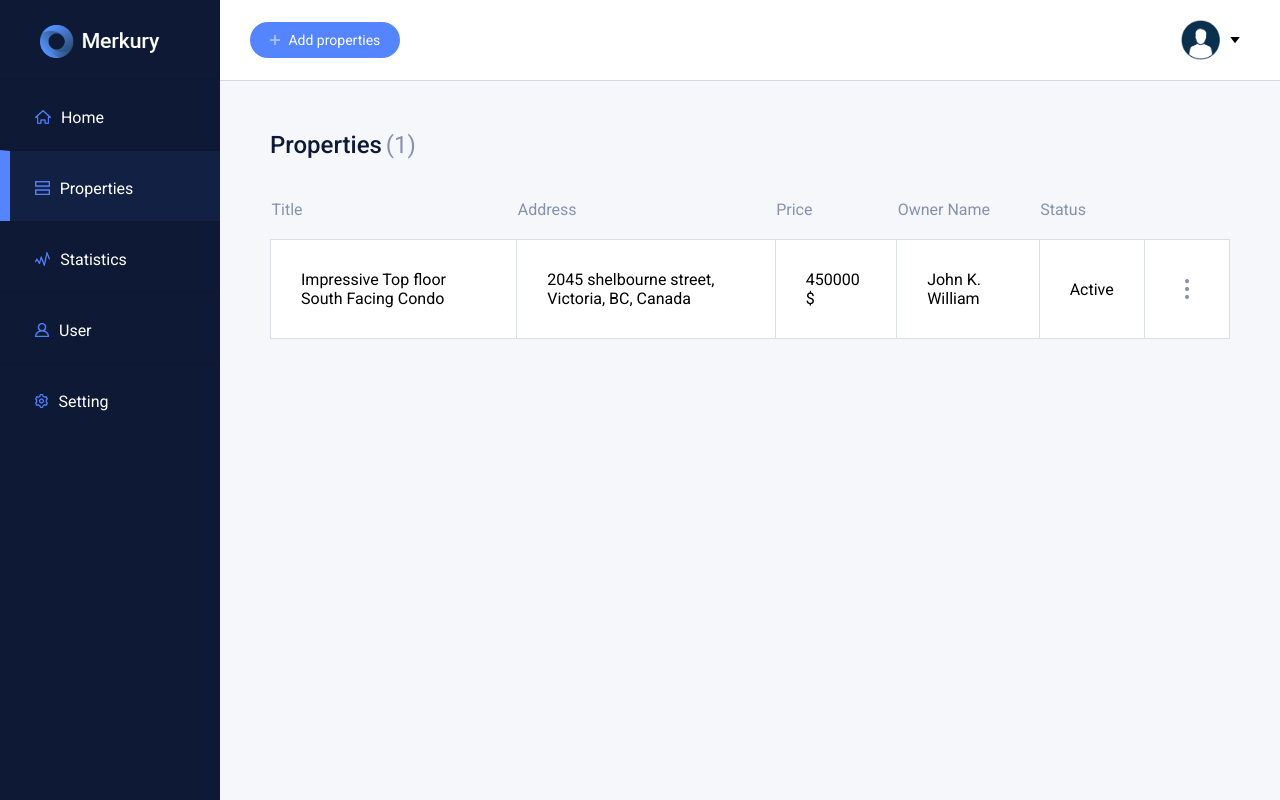
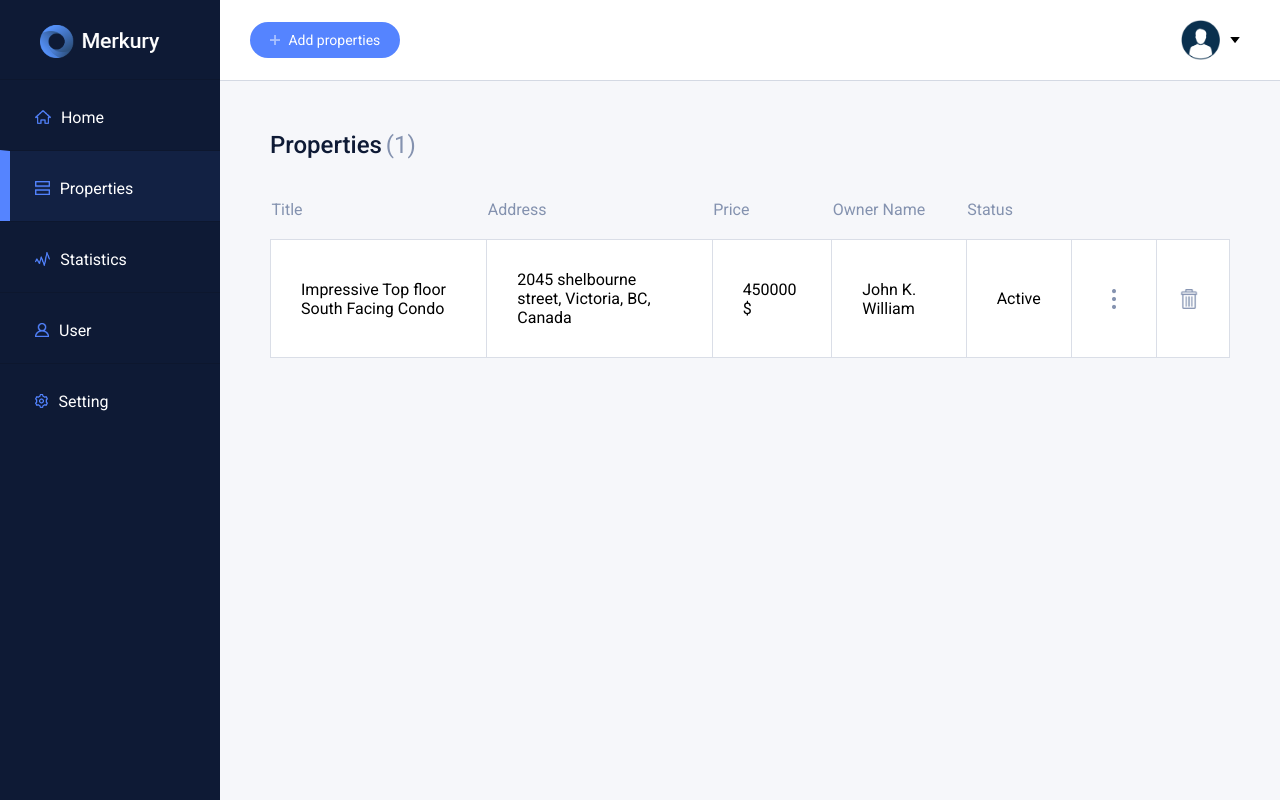
Before and after one commit to KhaledGabr/realestate, a Django app: page /dashboard/list/ in a window 1280 px wide. Run offline with Django 3.2, Linux system fonts and the light colour scheme; data comes from the database, SQL or seed files in the repository; both versions use the stored data as it was after the commit.

Commit message:
Back-end development Creating, and deleteing properties

```diff
--- a/realestate/main/forms.py
+++ b/realestate/main/forms.py
@@ -22,3 +22,8 @@ class PropertyForm( forms.ModelForm ):
     def __init__(self, *args, **kwargs):
         super(PropertyForm, self).__init__(*args, **kwargs)
         self.fields['property_title'].widget.attrs.update({'class' : 'myfieldclass'})
+        self.fields['property_description'].widget.attrs.update({'class' : 'myfieldclass'})
+        self.fields['property_address'].widget.attrs.update({'class' : 'myfieldclass'})
+        self.fields['property_price'].widget.attrs.update({'class' : 'myfieldclass'})
+        self.fields['property_owner_name'].widget.attrs.update({'class' : 'myfieldclass'})
+        self.fields['property_owner_phone'].widget.attrs.update({'class' : 'myfieldclass'})
--- a/realestate/main/urls.py
+++ b/realestate/main/urls.py
@@ -10,10 +10,10 @@ urlpatterns = [
 
 
     url(r'^create/$', views.create ),
-    url(r'^list/$', views.list),
+    url(r'^list/$', views.list, name="list"),
     url(r'^detail/(?P<id>\d+)$', views.detail ),
     url(r'^update/$', views.update ),
-    url(r'^delete/$', views.delete ),
+    url(r'^delete/(?P<id>\d+)$', views.delete ),
 
 
 ]
--- a/realestate/main/views.py
+++ b/realestate/main/views.py
@@ -1,5 +1,5 @@
 from django.http import HttpResponse
-from django.shortcuts import render
+from django.shortcuts import render, redirect
 
 from .models import property
 
@@ -16,16 +16,16 @@ def homepage(request):
 # Create
 def create(request):
     form = PropertyForm( request.POST or None )
-    if form.is_valid():
-        instance = form.save(commit=False)
-        instance.save()
-
-
-
-
     context = {
         "form" : form,
     }
+    if request.method == "POST":
+        if form.is_valid():
+            instance = form.save(commit=False)
+            instance.save()
+            return redirect ( "list")
+        return render ( request, "create.html", context )
+
     return render ( request, "create.html", context )
 
 # READ
@@ -51,5 +51,7 @@ def update(request):
     return HttpResponse( "update")
 
 # Delete
-def delete(request):
-    return HttpResponse( "delete")
+def delete(request, id):
+    instance = property.objects.get( id=id )
+    instance.delete()
+    return redirect ( "list")
--- a/realestate/static/css/main.css
+++ b/realestate/static/css/main.css
@@ -190,6 +190,13 @@ h1{
     margin: 0px 10px;
 
 }
+.details_delete{
+    height:20px;
+    margin: 0px 0px 0px 12px;
+}
+.delete_icon{
+    padding-left:10px;
+}
 
 
 
@@ -273,7 +280,31 @@ h1{
     font-size: 17px;
 }
 
+.login_button_add{
+    display: block;
+    background: #5584ff;
+    width: 314px;
+    padding: 12px;
+    color: #fff;
+    border: 0px;
+    border-radius: 5px;
+    font-size: 17px;
+}
+
 /**************************************************/
+
+.myfieldclass{
+
+    width: 400px;
+    background: #fff;
+    border: 0px;
+    padding: 5px;
+    font-size: 16px;
+    border: 2px solid #fff;
+    border-radius: 5px;
+    margin-bottom:20px;
+    margin-top:5px;
+}
 
 .lost_password{
     text-align: center;
--- a/realestate/templates/create.html
+++ b/realestate/templates/create.html
@@ -70,14 +70,16 @@
         	{% for field in form %}
             	<div class="fieldWrapper">
 	            	{{ field.errors }}
-	            	{{ field.label_tag }} {{ field }}
+	            	{{ field.label_tag }}
+	            	</br >
+	            	{{ field }}
 	            	{% if field.help_text %}
 	            		<p class="help">{{ field.help_text|safe }}</p>
 	            	{% endif %}
     			</div>
 			{% endfor %}
 		</ul>
-		<input type="submit" value="Submit">
+		<input type="submit" class="login_button_add" value="Submit">
 	</form>
 
 
--- a/realestate/templates/list.html
+++ b/realestate/templates/list.html
@@ -80,6 +80,12 @@
 				<td class= "singlecol">   {{ property.property_owner_name  }} </td>
 				<td class= "singlecol"> Active </td>
 				<td class= "singlecol">  <img class=" details"src="/static/icons/options.png"> </td>
+
+				<td class= "singlecol delete_icon">
+					<a href="https://realestate-estateship.c9users.io/dashboard/delete/{{ property.id}}">
+						<img class="details_delete" src="/static/icons/delete.png">
+					</a>
+				</td>
 			</tr>
 			{% endfor %}
 
--- a/realestate/templates/login.html
+++ b/realestate/templates/login.html
@@ -20,14 +20,13 @@
 	</div>
 	<div class="login_main">
 
-
-		<div class="form">
+		<form method='POST' class="form" action=''>
 			<h2 class = "login_title"> Welcome, Back</h2>
         	<input type="text" class="form_input"  placeholder="Enter your email">
         	<input type="text"  class="form_input" placeholder="Password">
          	<input type="submit" class= "login_button" value="Login">
         	<a href="" class="lost_password" >Lost your password?</a>
-      </div>
+      </form>
 
 
 	</div>
```
Also changed, not shown: README.md, realestate/db.sqlite3, realestate/static/icons/delete.png (added), 1 other file.
